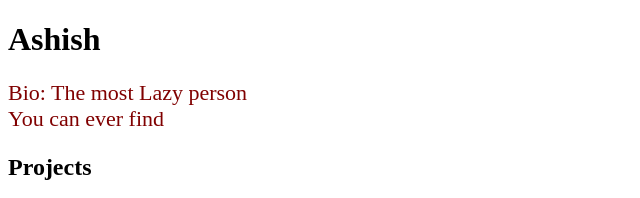
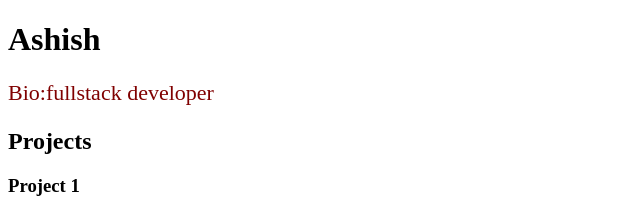
Before and after one commit to ashishk123455/fswdproject, a plain HTML site: page index.html in a window 1280 px wide. Shown: the top 198 px of the page, without its empty margins (0-640 px from the left). Drawn offline with Linux system fonts and the light colour scheme.

Commit message:
Update index.html

```diff
--- a/index.html
+++ b/index.html
@@ -7,7 +7,7 @@
 
 <body>
 <h1>Ashish</h1>
-<p class="orange">Bio: The most Lazy person <br>You can ever find</p>
+<p class="orange">Bio:fullstack developer </p>
 <h2>Projects</h2>
 <h3>Project 1</h3>
 <a href="https://www.youtube.com/" target="blank"><img src="https://upload.wikimedia.org/wikipedia/commons/1/1d/Football_Pallo_valmiina-cropped.jpg" alt="image of bear"></a>
```
